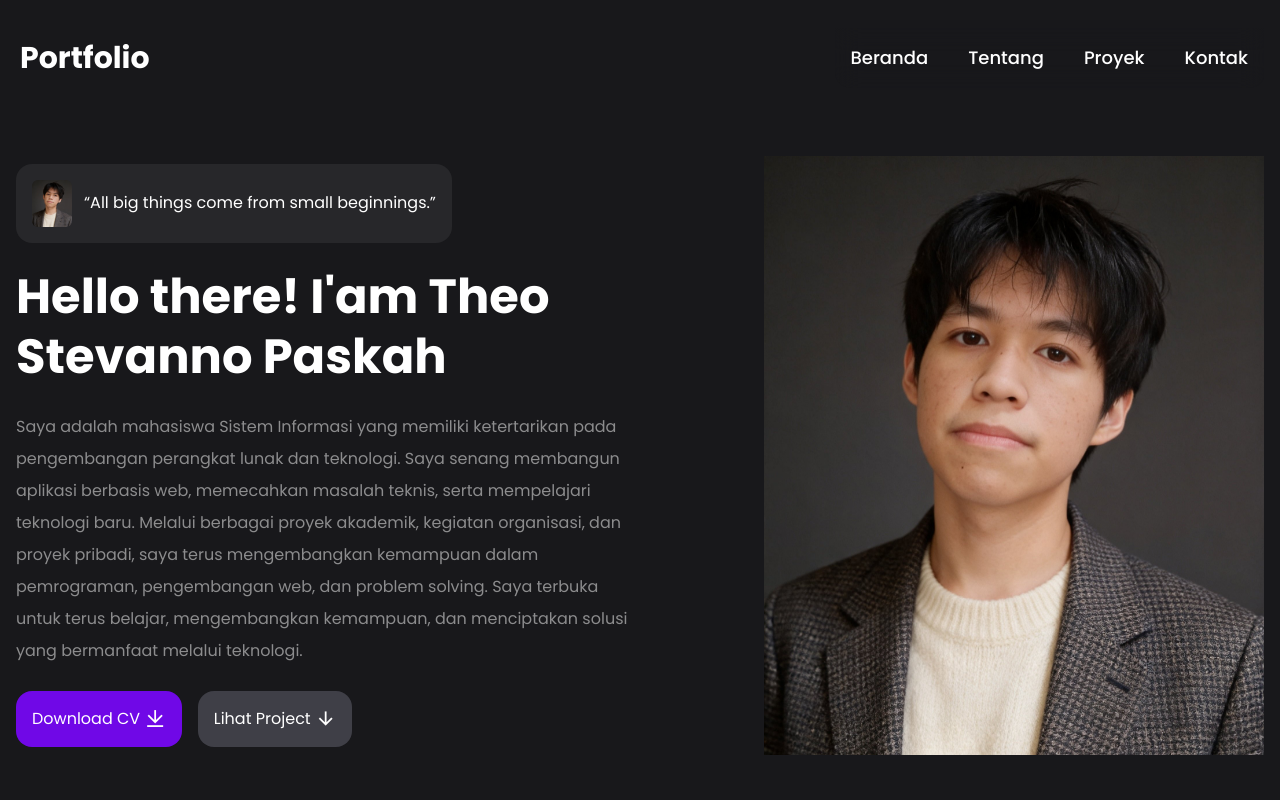
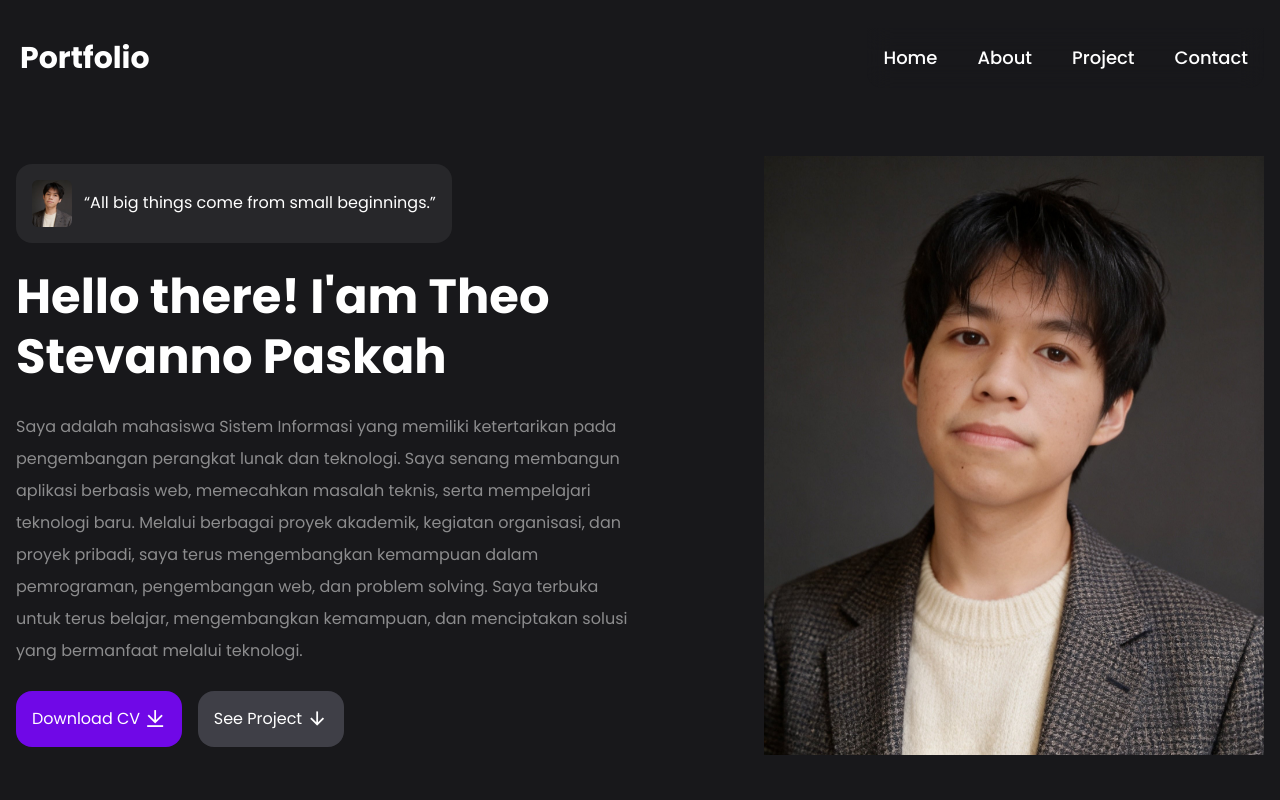
Before and after one commit to TheoPaskah/Personal-React-Portfolio, a React (Vite) app: page / in a window 1280 px wide. Shown: the top 800 px of the page. Built offline with nearby package versions, Linux system fonts and the light colour scheme.

Commit message:
feat: add direct link

```diff
--- a/index.html
+++ b/index.html
@@ -1,5 +1,5 @@
 <!doctype html>
-<html lang="en">
+<html lang="en" class="scroll-smooth">
   <head>
     <meta charset="UTF-8" />
     <link rel="icon" type="image/svg+xml" href="/assets/favicon.ico" />
@@ -12,7 +12,7 @@
 
     <title>React Portfolio</title>
   </head>
-  <body class="bg-zinc-900 text-white">
+  <body class="bg-zinc-900 text-white" id="home">
     <div id="root"></div>
     <script type="module" src="/src/main.jsx"></script>
   </body>
--- a/src/App.jsx
+++ b/src/App.jsx
@@ -22,8 +22,8 @@ function App() {
             <a href="#" className='bg-violet-700 p-4 rounded-2xl hover:bg-violet-600'>
               Download CV <i className="ri-download-line ri-lg"></i>
             </a>
-            <a href="#" className='bg-zinc-700 p-4 rounded-2xl hover:bg-zinc-600'>
-              Lihat Project <i className="ri-arrow-down-line ri-lg"></i>
+            <a href="#project" className='bg-zinc-700 p-4 rounded-2xl hover:bg-zinc-600'>
+              See Project <i className="ri-arrow-down-line ri-lg"></i>
             </a>
           </div>
         </div>
@@ -31,7 +31,7 @@ function App() {
       </div>
 
       {/* About */}
-      <div className="about mt-32 py-10">
+      <div className="about mt-32 py-10" id='about'>
         <div className='xl:w-2/3 lg:w-3/4 w-full mx-auto p-7 bg-zinc-800 rounded-lg' data-aos="fade-up" data-aos-duration="1000" data-aos-once="true">
           <img src={DataImage.HeroImage} alt="Image" className='w-12 rounded-mb mb-10 sm:hidden' />
           <p className='text-base/loose mb-10'>
@@ -91,7 +91,7 @@ function App() {
       {/* About */}
 
       {/* Project */}
-      <div className="project mt-32 py-10">
+      <div className="project mt-32 py-10" id='project'>
         <h1 className='text-center text-4xl font-bold mb-2'>
           Project
         </h1>
@@ -118,7 +118,7 @@ function App() {
                   </div>
                   <div className='mt-8 text-center'>
                     <a href="#" className='bg-violet-700 p-3 rounded-lg block border border-zinc-600'>
-                      Lihat Website
+                      View Details
                     </a>
                   </div>
                 </div>
@@ -129,7 +129,7 @@ function App() {
       {/* Project */}
 
       {/* Contact */}
-      <div className="contact mt-32 sm:p-10 p-0">
+      <div className="contact mt-32 sm:p-10 p-0" id='contact'>
         <h1 className='text-4xl mb-2 font-bold text-center mb-10 opacity-50' data-aos="fade-up" data-aos-duration="1000" data-aos-once="true">
           Contact
         </h1>
--- a/src/components/Footer.jsx
+++ b/src/components/Footer.jsx
@@ -1,18 +1,18 @@
 const Footer = () => {
   return (
-    <div className="mt-32 py-4 flex justify md:flex-row flex-col gap-6 md:gap-0 items-center">
+    <div className="mt-32 py-4 flex md:flex-row flex-col gap-6 md:gap-0 justify-between items-center">
       <h1 className="text-2xl font-bold">
         Portfolio
       </h1>
       <div className="flex gap-7">
-        <a href="#">
-          Beranda
+        <a href="#home">
+          Home
         </a>
-        <a href="#">
-          Tentang
+        <a href="#about">
+          About
         </a>
-        <a href="#">
-          Proyek
+        <a href="#project">
+          Project
         </a>
       </div>
       <div className="flex items-center gap-3">
@@ -26,7 +26,7 @@ const Footer = () => {
           <i className="ri-linkedin-fill ri-2x"></i>
         </a>
         <a href="#">
-          <i className="ri-telp-fill ri-2x"></i>
+          <i className="ri-whatsapp-fill ri-2x"></i>
         </a>
       </div>
     </div>
--- a/src/components/Navbar.jsx
+++ b/src/components/Navbar.jsx
@@ -29,23 +29,23 @@ const Navbar = () => {
         className={`menu flex items-center sm:gap-10 gap-4 md:static fixed left-1/2    -translate-x-1/2 md:-translate-x-0 md:opacity-100 bg-white/30 backdrop-blur-md p-4 rounded-br-2xl rounded-bl-2xl md:bg-transparent transition-all md:transition-none z-40 ${active ? "top-0 opacity-100" : "-top-10 opacity-0"}`}
       >
         <li>
-          <a href="#" className='sm:text-lg text-base font-medium'>
-            Beranda
+          <a href="#home" className='sm:text-lg text-base font-medium'>
+            Home
           </a>
         </li>
         <li>
-          <a href="#" className='sm:text-lg text-base font-medium'>
-            Tentang
+          <a href="#about" className='sm:text-lg text-base font-medium'>
+            About
           </a>
         </li>
         <li>
-          <a href="#" className='sm:text-lg text-base font-medium'>
-            Proyek
+          <a href="#project" className='sm:text-lg text-base font-medium'>
+            Project
           </a>
         </li>
         <li>
-          <a href="#" className='sm:text-lg text-base font-medium'>
-            Kontak
+          <a href="#contact" className='sm:text-lg text-base font-medium'>
+            Contact
           </a>
         </li>
       </ul>
```
